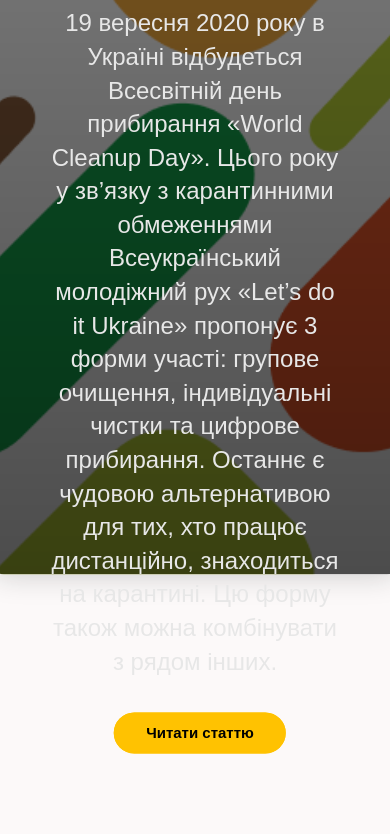
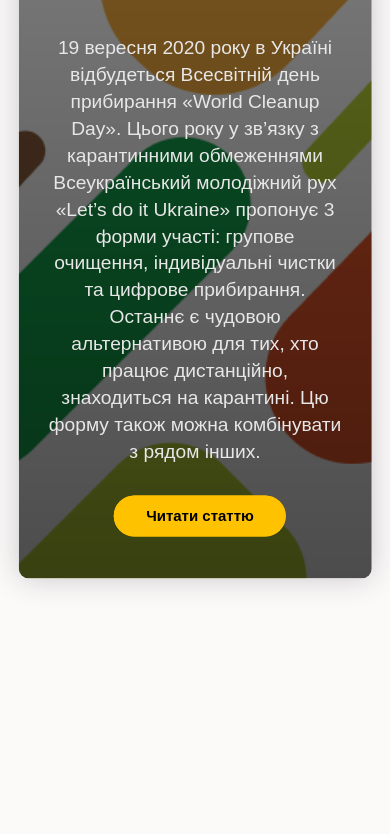
Before and after one commit to KozlovIvanDev/Digital-Cleanup, a website built with Parcel: page index.html in a window 390 px wide. Shown: the part 1021-1855 px from the top of the page. After the commit the page ends 1742 px from the top, so only its background shows below. Built offline with nearby package versions, Linux system fonts and the light colour scheme; a web font is replaced by a local one.

Commit message:
Add files via upload

```diff
--- a/css/main.css
+++ b/css/main.css
@@ -558,15 +558,14 @@
 
 /* End of About
 ===================*/
-@media screen and (min-width: 0px) and (max-width: 624px) {
-
-}
-
 
 /* Intro-title query */
 @media screen and (min-width: 0px) and (max-width: 399px) {
   .intro__title {
     font-size: 1rem;
+  }
+  .about-par {
+    font-size: 0.6rem;
   }
 }
 
@@ -574,18 +573,37 @@
   .intro__title {
     font-size: 1.5rem;
   }
+  .about-par {
+    font-size: 0.8rem;
+  }
 }
 
 @media screen and (min-width: 773px) and (max-width: 929px) {
   .intro__title {
     font-size: 2rem;
   }
+  .about-par {
+    font-size: 1rem;
+  }
 }
 
-/* Navigation query */
+/* Navigation query and mobile editing*/
 @media screen and (min-width: 0px) and (max-width: 930px) {
+  .about {
+    height: 45vh;
+    padding-top: 200px;
+  }
+  .about-inner {
+    height: 80vh;
+    padding: 30px;
+  }
+  .about-par {
+    font-size: 1.2rem;
+  }
+
   .intro{
     background-attachment: scroll;
+    height: 91vh;
   }
 
   .line {
```
